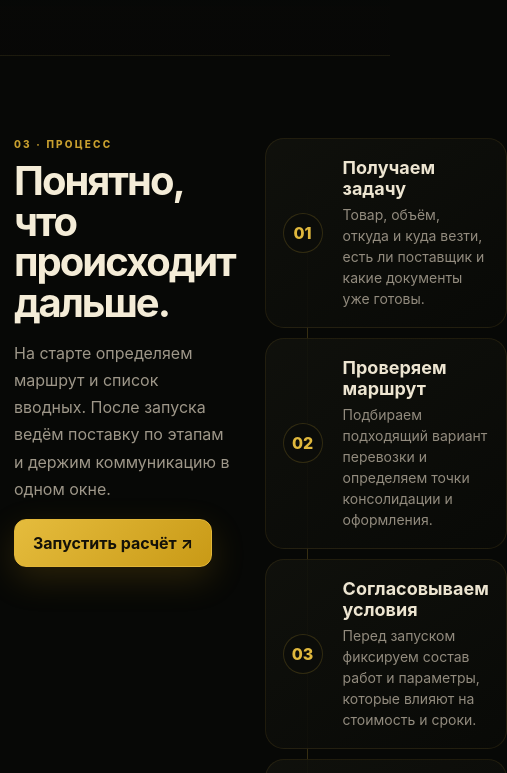
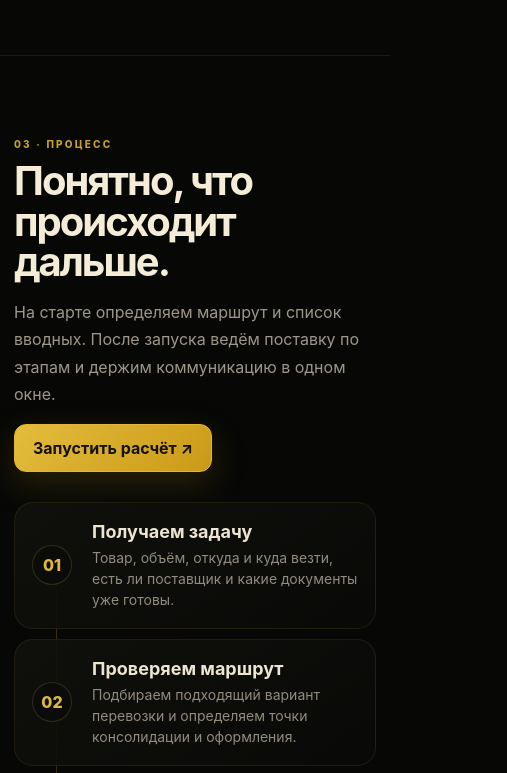
Before and after one commit to Bell1488/vds, a website: page index.html in a window 390 px wide. Shown: the part 7400-8173 px from the top of the page, 507 px wide, since content can reach past the window. Drawn offline with Linux system fonts and the light colour scheme; no server answers.

Commit message:
Fix mobile process layout overflow

```diff
--- a/assets/css/site.css
+++ b/assets/css/site.css
@@ -319,7 +319,7 @@ body.has-scrolled .floating-lead{opacity:1;pointer-events:auto;transform:none}.f
 
 @media(max-width:1020px){
   .hero{min-height:860px;padding:150px 0 270px}.hero h1{font-size:clamp(52px,8vw,78px)}
-  .process{gap:40px}.steps:before{left:47px}
+  .process{grid-template-columns:minmax(0,1fr);gap:40px}.sticky,.steps{min-width:0}.steps:before{left:47px}
   .footer-top{grid-template-columns:1fr 1fr}.footer-brand{grid-column:1/-1}
 }
 @media(max-width:680px){
```
